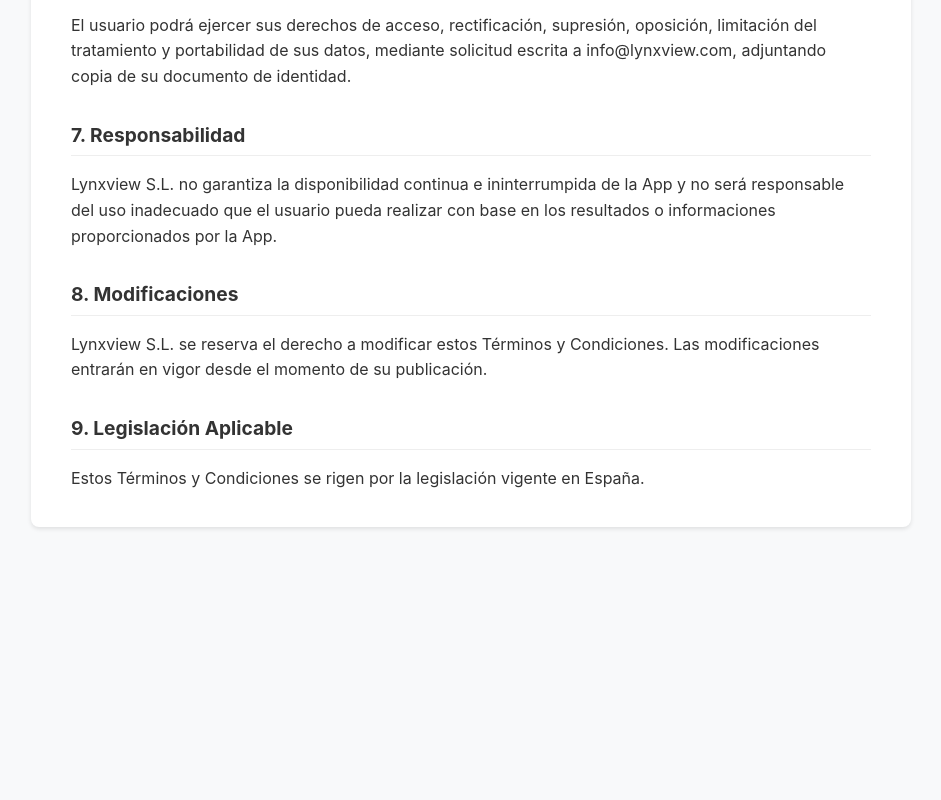
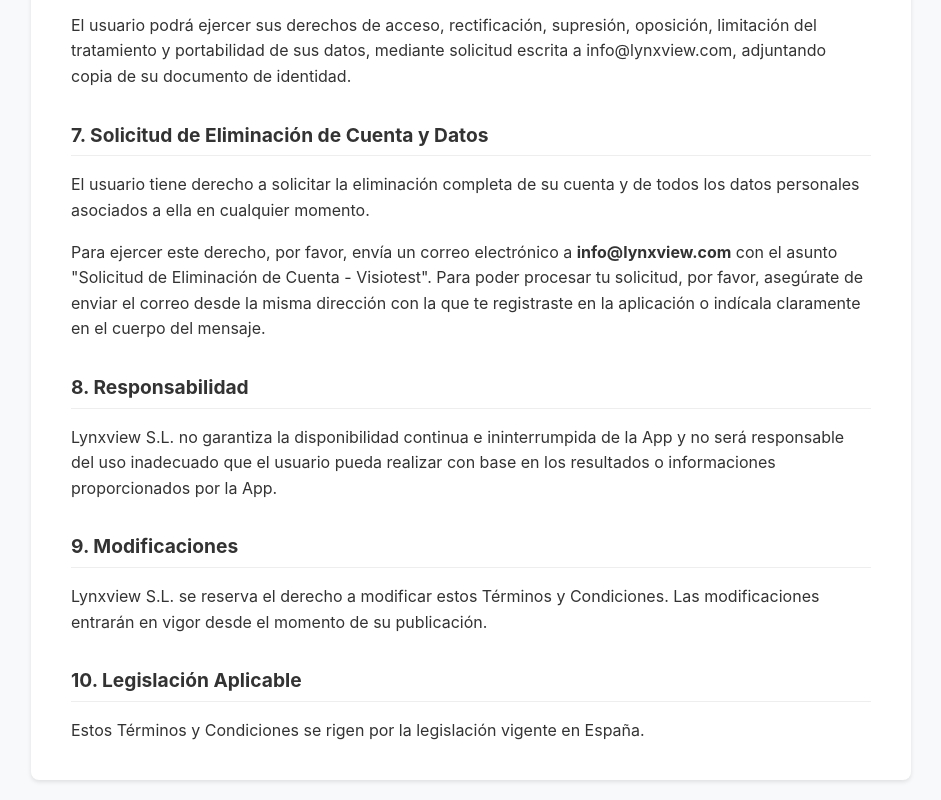
Before and after one commit to visiotest-app/visiotest-privacidad, a plain HTML site: page index.html in a window 1280 px wide. Shown: the part 2038-2838 px from the top of the page, without its empty margins (169-1110 px from the left). Before the commit the page ends 2585 px from the top, so only its background shows below. Drawn offline with Linux system fonts and the light colour scheme.

Commit message:
Update index.html

```diff
--- a/index.html
+++ b/index.html
@@ -98,13 +98,17 @@
         <h2>6. Derechos del Usuario</h2>
         <p>El usuario podrá ejercer sus derechos de acceso, rectificación, supresión, oposición, limitación del tratamiento y portabilidad de sus datos, mediante solicitud escrita a info@lynxview.com, adjuntando copia de su documento de identidad.</p>
 
-        <h2>7. Responsabilidad</h2>
+        <h2>7. Solicitud de Eliminación de Cuenta y Datos</h2>
+        <p>El usuario tiene derecho a solicitar la eliminación completa de su cuenta y de todos los datos personales asociados a ella en cualquier momento.</p>
+        <p>Para ejercer este derecho, por favor, envía un correo electrónico a <strong>info@lynxview.com</strong> con el asunto "Solicitud de Eliminación de Cuenta - Visiotest". Para poder procesar tu solicitud, por favor, asegúrate de enviar el correo desde la misma dirección con la que te registraste en la aplicación o indícala claramente en el cuerpo del mensaje.</p>
+
+        <h2>8. Responsabilidad</h2>
         <p>Lynxview S.L. no garantiza la disponibilidad continua e ininterrumpida de la App y no será responsable del uso inadecuado que el usuario pueda realizar con base en los resultados o informaciones proporcionados por la App.</p>
 
-        <h2>8. Modificaciones</h2>
+        <h2>9. Modificaciones</h2>
         <p>Lynxview S.L. se reserva el derecho a modificar estos Términos y Condiciones. Las modificaciones entrarán en vigor desde el momento de su publicación.</p>
 
-        <h2>9. Legislación Aplicable</h2>
+        <h2>10. Legislación Aplicable</h2>
         <p>Estos Términos y Condiciones se rigen por la legislación vigente en España.</p>
     </div>
 
```
